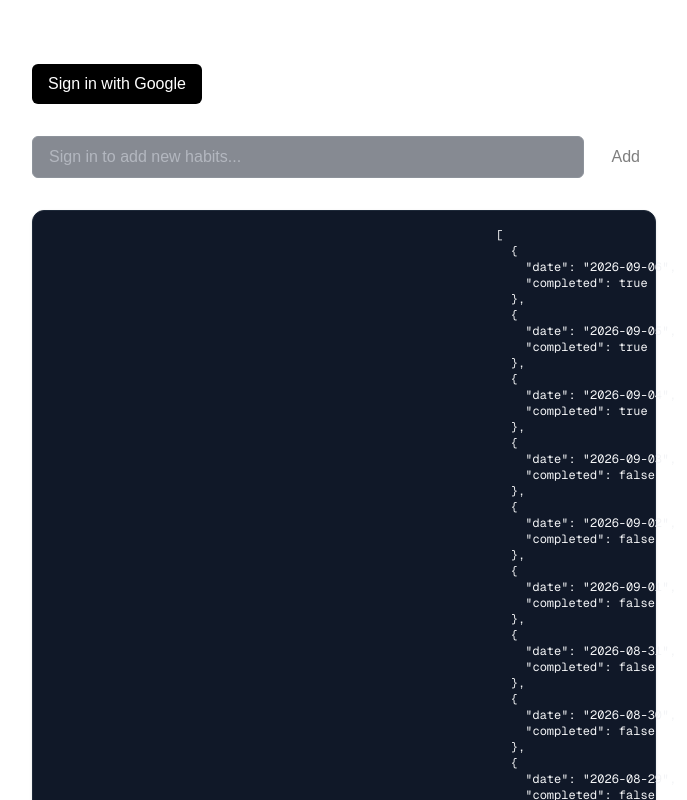
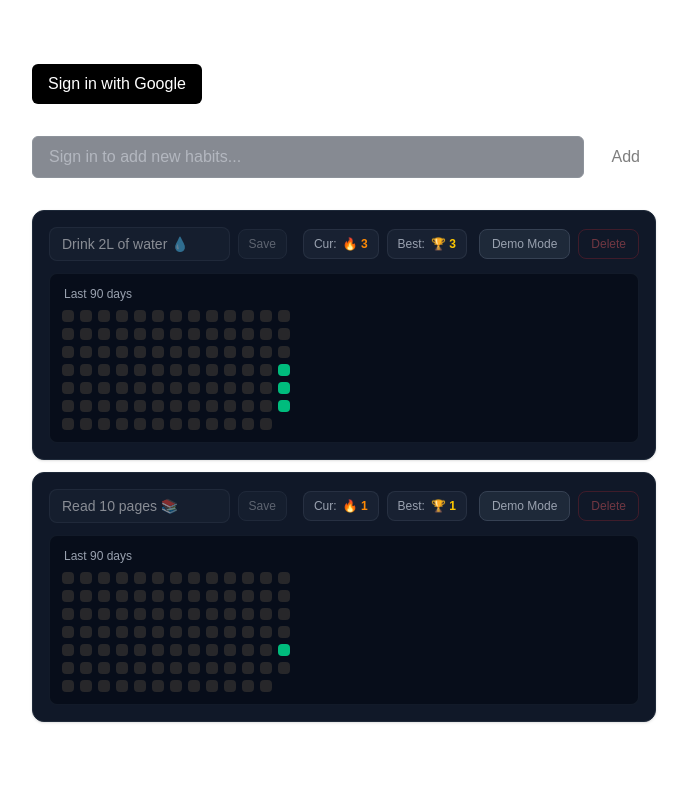
Before and after one commit to reminiscensee/habit-tracker, a Next.js app: page /dashboard in a window 1280 px wide. Shown: the top 800 px of the page, without its empty margins (296-983 px from the left). Built offline with nearby package versions, Linux system fonts and the light colour scheme; no server answers.

Commit message:
style: add heatmap visuals to habit card

```diff
--- a/components/HabitList.tsx
+++ b/components/HabitList.tsx
@@ -17,9 +17,10 @@ export default function HabitList({ habits, isDemo }: { habits: HabitWithLogs[],
 
                 return (
                     <div
-                        className="flex items-center justify-between p-4 bg-gray-900 text-gray-100 rounded-xl border border-gray-800 shadow-sm gap-4"
+                        className="flex flex-col gap-3 p-4 bg-gray-900 text-gray-100 rounded-xl border border-gray-800 shadow-sm"
                         key={habit.id}
                     >
+                        <div className="flex items-center justify-between gap-4">
                             <form action={updateHabit} className="flex items-center gap-2 flex-1 max-w-xs">
                                 <input type="hidden" name="habitId" value={habit.id} />
                                 <input
@@ -38,7 +39,8 @@ export default function HabitList({ habits, isDemo }: { habits: HabitWithLogs[],
                                 </button>
                             </form>
 
-                        <div className="flex items-center gap-2 text-xs shrink-0">
+                            <div className="flex items-center gap-3 shrink-0">
+                                <div className="flex items-center gap-2 text-xs">
                                     <div
                                         className="flex items-center gap-1.5 bg-gray-800/60 border border-gray-700/50 px-2.5 py-1.5 rounded-lg"
                                         title="Current Streak"
@@ -55,7 +57,7 @@ export default function HabitList({ habits, isDemo }: { habits: HabitWithLogs[],
                                     </div>
                                 </div>
 
-                        <div className="flex items-center gap-2 shrink-0">
+                                <div className="flex items-center gap-2">
                                     <form action={markHabitDone}>
                                         <input type="hidden" name="habitId" value={habit.id} />
                                         {isDemo ? (
@@ -82,7 +84,28 @@ export default function HabitList({ habits, isDemo }: { habits: HabitWithLogs[],
                                             Delete
                                         </button>
                                     </form>
-                            <pre className="text-xs">{JSON.stringify(heatmapData, null, 2)}</pre>
+                                </div>
+                            </div>
+                        </div>
+
+                        <div className="bg-gray-950/60 p-3 rounded-lg border border-gray-800/50 flex flex-col gap-2">
+                            <div className="flex items-center justify-between text-xs text-gray-400 font-medium px-0.5">
+                                <span>Last 90 days</span>
+                            </div>
+
+                            <div className="flex justify-start items-center overflow-x-auto">
+                                <div className="grid grid-rows-7 grid-flow-col gap-1.5">
+                                    {[...heatmapData].reverse().map((day) => (
+                                        <div
+                                            key={day.date}
+                                            className={`w-3 h-3 rounded-sm hover:ring-1 hover:ring-white/50 transition-all cursor-pointer ${
+                                                day.completed ? "bg-emerald-500" : "bg-zinc-800"
+                                            }`}
+                                            title={day.date}
+                                        />
+                                    ))}
+                                </div>
+                            </div>
                         </div>
                     </div>
                 )
```
Lines whose indentation alone changed are shown as unchanged.
